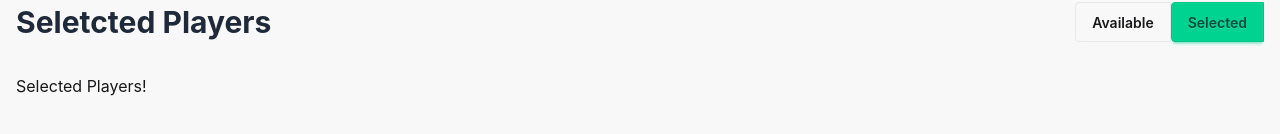
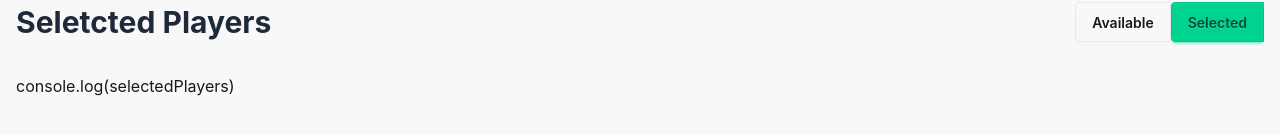
Before and after one commit to Maha-bub/BPL_Dream_11, a React (Vite) app: page / in a window 1280 px wide. Both pictures are taken after a click on the button "Selected". Shown: the part 658-792 px from the top of the page. Built offline with nearby package versions, Linux system fonts and the light colour scheme.

Commit message:
selected player rendering

```diff
--- a/src/components/AvailablePlayers.tsx
+++ b/src/components/AvailablePlayers.tsx
@@ -15,7 +15,7 @@ const AvailablePlayers = ({ playerData, total, setTotal, selectedPlayers, setSel
         <div>
             <div className="grid grid-cols-3 gap-7">
                 {playerData.map((player => {
-                    return <PlayerCard total={total} setTotal={setTotal} player={player} selectedPlayers={selectedPlayers} setSelectedPlayers={setSelectedPlayers}></PlayerCard>
+                    return <PlayerCard key={player.playerName} total={total} setTotal={setTotal} player={player} selectedPlayers={selectedPlayers} setSelectedPlayers={setSelectedPlayers}></PlayerCard>
                 }))}
             </div>
         </div>
--- a/src/components/Players/PlayerCard.tsx
+++ b/src/components/Players/PlayerCard.tsx
@@ -12,7 +12,7 @@ export interface PlayerCardProps {
 }
 
 const PlayerCard = ({ player, total, setTotal, selectedPlayers, setSelectedPlayers }: PlayerCardProps) => {
-    console.log(total, setTotal)
+    // console.log(total, setTotal)
     // console.log(player);
 
     const [isSelected, setIsSelected] = useState(false);
@@ -21,6 +21,8 @@ const PlayerCard = ({ player, total, setTotal, selectedPlayers, setSelectedPlaye
         toast.success(`${player.playerName} purchased successfully done!`)
         let totalCoin = total - (player.price)
         { totalCoin >= 0 ? setTotal(totalCoin) : toast.error(` Balance is not enough for purchased!`) }
+
+        setSelectedPlayers([...selectedPlayers,player])
     }
 
     return (
--- a/src/components/SelectedPlayers.tsx
+++ b/src/components/SelectedPlayers.tsx
@@ -6,9 +6,10 @@ interface seltectedProps {
     setSelectedPlayers: Dispatch<SetStateAction<IplayerType[]>>
 }
 const SelectedPlayers = ({ selectedPlayers, setSelectedPlayers }: seltectedProps) => {
+    console.log(SelectedPlayers)
     return (
         <div>
-            Selected Players!
+console.log(selectedPlayers)
         </div>
     );
 };
```
